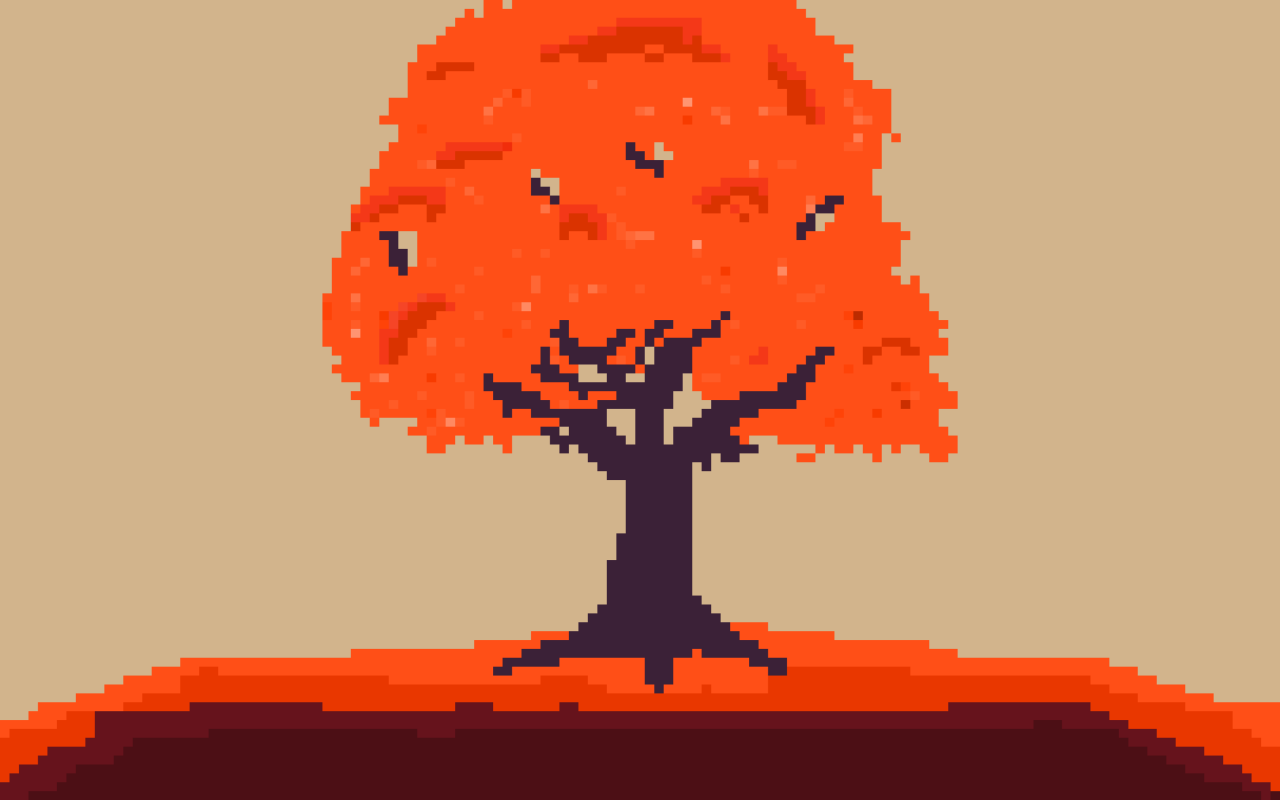
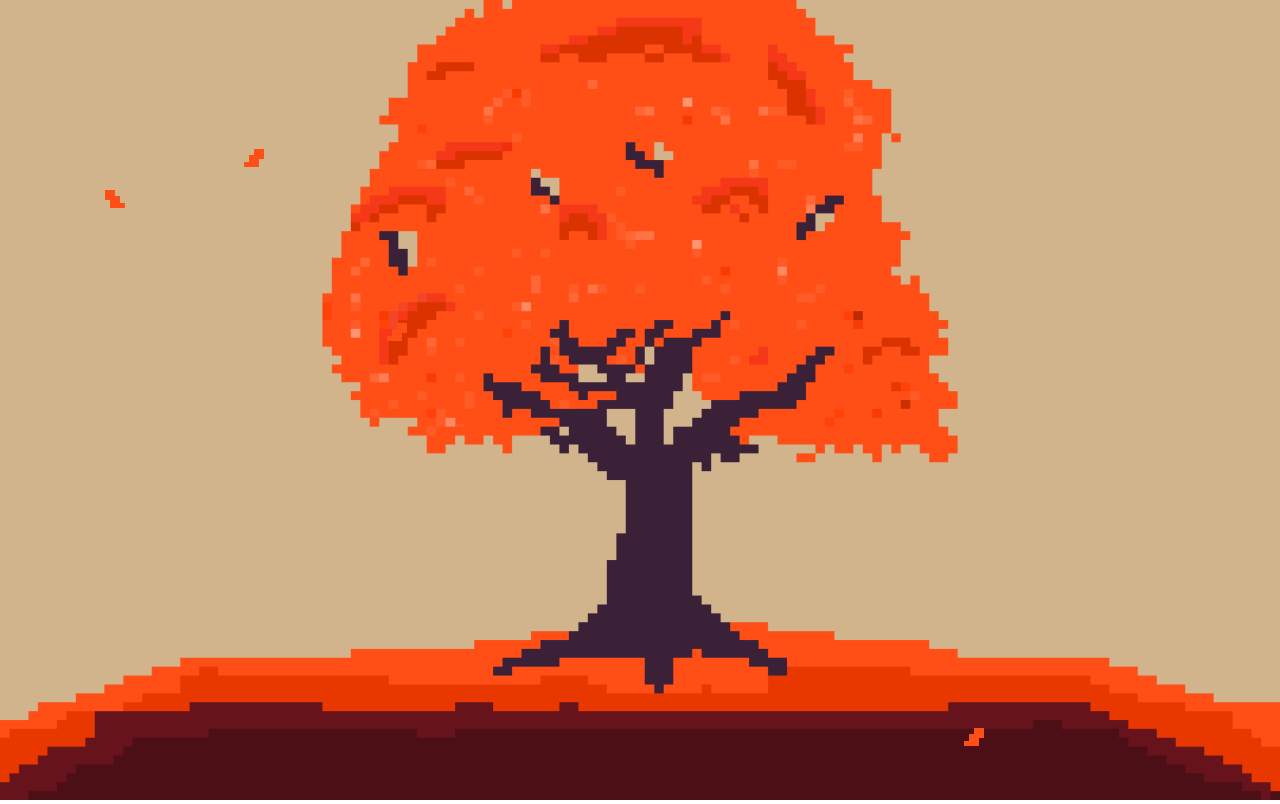
Before and after one commit to Riley-D-1/Autumn-Paper, a plain HTML site: page index.html in a window 1280 px wide. Drawn offline with Linux system fonts and the light colour scheme.

Commit message:
Got the leaves working
Kinda- they kinda of stop, looking into some way to tell if they collide with certain colours

```diff
--- a/index.html
+++ b/index.html
@@ -24,11 +24,18 @@
     //  and I just need to finish the 6 hours of this week on a simple project who's scale can be reduced or expanded
     function create_leaf(last_leaf){
         // Need to make this work with other values
-        // 450- 1440 is the bounds of x (turn to %)
+        // 450 -  1440 is the bounds of x (move all vals in here to y = 525 ) (turn to %)
         // Need to ensure that the caculated breezes dont cross here before y >= 525
         let x_pos_start = Math.floor(Math.random()*1920)
-        while (x_pos_start < 450 || x_pos_start > 1440){
-           x_pos_start = Math.floor(Math.random()*1920)
+        // FORGOT ABOUT WHILE LOOPS
+        //while (x_pos_start > 450 || x_pos_start < 1440){
+        //}
+        // WORKING just maybe modify the values so there is less emptiness?
+        let y_val_start;
+        if (x_pos_start < 450 || x_pos_start > 1440) {
+            y_val_start = -50;
+        } else {
+            y_val_start = 525;
         }
         let flipped_
         if (Math.random() < 0.5){
@@ -36,41 +43,63 @@
         }else{
             flipped_ = false
         }
+        random_idk = Math.random()
+        if (random_idk < 0.8){
+            drift_direction_start = "right"
+        }else{
+            drift_direction_start = "down"
+        }
         start_vals = {
-            "y_val": -50,
+            "y_val": y_val_start,
             "x_val": x_pos_start,
             "x_pos_start": x_pos_start,
             "creation_time": Date.now(),
-            "flipped_": flipped_
+            "flipped_": flipped_,
+            "drift_dir": drift_direction_start
         }
         leaves_pos.push(start_vals);
     }
-
     function leaf_drift(leaf,leaf_num){
         let leaf_x_pos = leaf["x_val"]
         let leaf_y_pos = leaf["y_val"]
         let leaf_x_pos_start = leaf["x_pos_start"]
         let leaf_creation_time = leaf["creation_time"]
-        let caculated_y_pos = leaf_y_pos+ 1
+        let caculated_y_pos = leaf_y_pos + 1
         let caculated_x_pos = leaf_x_pos
         let flipped = leaf["flipped_"]
+        let leaf_drift = leaf["drift_dir"]
         // Need to code breeze chances
         // Give it a chance of major wind drift
-        let random_num = Math.random()
-        caculated_y_pos += 50
-        if (random_num < 0.9){
-            //caculated_x_pos+=5;
+        // Need to improve chances
+        if (leaf_drift === "right"){
+            let random_num = Math.random()
+            if (random_num > 0.999){
+                leaf["drift_dir"]  = "down"
+            }
         }
-        //else if(random_num<0.99){
-            //if (flipped === false){
-                //flipped = true
-            //}else{
-               //flipped = false
-            //}
-        //}
+        // YES THIS IS A HORRENDOUS IF BLOCK BUT IDK MAN it works
+        // Drift if true
+
+        if (caculated_y_pos < 525 && caculated_y_pos < 500){
+            if (caculated_x_pos > 450 && caculated_x_pos < 1450){
+                //pass because of tree
+            }else{
+                if (leaf_drift === "right"){
+                    caculated_x_pos +=1
+                }
+            }
+        }else if (caculated_y_pos < 300){
+            if (caculated_x_pos > 450 && caculated_x_pos < 1450){
+                if (leaf_drift === "right"){
+                    caculated_x_pos +=1
+                }
+            }
+        }
+        // WHYYYY
+        // Got AI to build me a function and its like the same but it looks nice?
         leaf["x_val"] = caculated_x_pos;
         leaf["y_val"] = caculated_y_pos;
-        leaf["flipped_"] = flipped;
+        leaf["flipped"] = flipped
         return [flipped,caculated_y_pos,caculated_x_pos]
     }
 
@@ -102,12 +131,11 @@
             create_leaf()
             // Maybe ensure no overlap somehow?
         }
-
         index = 0
         leaves_pos.forEach((leaf, index) => {
             let leaf_num = index
             // to ensure leaves are deleted
-            if (leaf["y_val"] < (1.05 * canvas.height)){
+            if (leaf["y_val"] < (-1.05 * canvas.height)){
                 leaves_pos.splice(index, 1);
             }
             let returned_vals= leaf_drift(leaf,leaf_num)
@@ -118,7 +146,7 @@
             draw_leaf(flipped,x_pos,y_pos)
         });
     }
-    // What triggers the main seequence.
+    // What triggers the main seequence
     setInterval(() => {
             main_function()
     }, 11)
```
